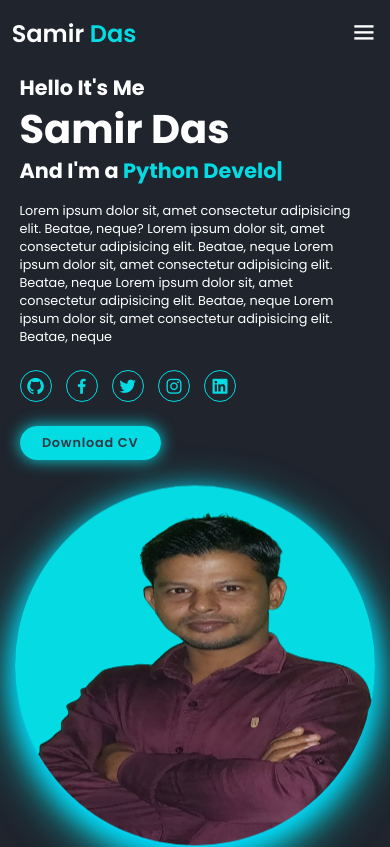
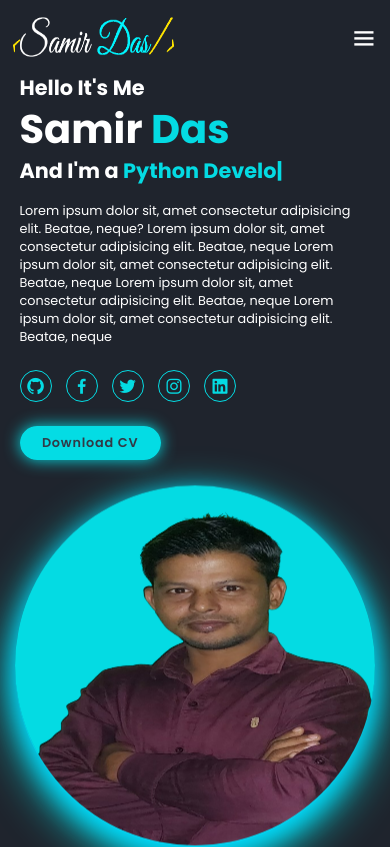
Before and after one commit to samircd4/my-portfolio, a plain HTML site: page index.html in a window 390 px wide. Shown: the top 847 px of the page. Drawn offline with nearby package versions, Linux system fonts and the light colour scheme.

Commit message:
Logo added

```diff
--- a/css/main.css
+++ b/css/main.css
@@ -35,7 +35,7 @@ section {
     top: 0;
     left: 0;
     width: 100%;
-    padding: 2rem 9%;
+    padding: 1rem 9%;
     display: flex;
     justify-content: space-between;
     align-items: center;
@@ -44,11 +44,12 @@ section {
 .header.sticky {
     border-bottom: .2rem solid rgba(0, 0, 0, 0.2);
 }
-.logo {
-    font-size: 3rem;
-    color: var(--text-color);
-    font-weight: 600;
+.logo img {
     cursor: default;
+    width: 18vw;
+    height: 60px;
+    margin: 0;
+    padding: 0;
 }
 .navbar a {
     font-size: var(--text-size);
@@ -88,7 +89,7 @@ span {
 }
 .home-content p {
     font-size: var(--text-size);
-    width: 35vw;
+    width: 45vw;
 }
 
 .circle-background {
@@ -403,6 +404,10 @@ span {
         width: 500px;
         height: 500px;
     }
+    .logo img {
+        width: 24vw;
+        height: 42px;
+    }
 }
 
 @media (max-width:992px) {
@@ -413,14 +418,14 @@ span {
         padding: 10rem 3% 2rem;
     }
     .circle-background{
-        width: 400px;
-        height: 400px;
-        margin: 5rem;
+        width: 350px;
+        height: 350px;
+        margin: 3rem;
     }
-    .home-img{
-        width: 400px;
-        height: 420px;
-        margin-top: 4rem;
+    .home-img {
+        width: 380px;
+        height: 340px;
+        margin-top: 3rem;
     }
     .about-img img {
         width: 400px;
@@ -437,6 +442,10 @@ span {
     }
     .footer{
         padding: 2rem 3%;
+    }
+    .logo img {
+        width: 30vw;
+        height: 42px;
     }
 }
 /* Tab */
@@ -506,6 +515,10 @@ span {
     .portfolio-container{
         grid-template-columns: repeat(2, 1fr);
     }
+    .logo img {
+        width: 35vw;
+        height: 42px;
+    }
 }
 @media (max-width:576px) {
     html{
@@ -517,4 +530,8 @@ span {
     .contact form .input-box input{
         width: 100%;
     }
+    .logo img {
+        width: 42vw;
+        height: 42px;
+    }
 }
--- a/index.html
+++ b/index.html
@@ -15,7 +15,7 @@
 <body>
     <!-- Header Design -->
     <header class="header">
-        <a href="#" class="logo">Samir <span>Das</span> </a>
+        <a href="#" class="logo"><img src="img/signature.png" alt=""></a>
         <i class='bx bx-menu' id="menu-icon"></i>
         <nav class="navbar">
             <a href="#home" class="active">Home</a>
@@ -29,7 +29,7 @@
     <section class="home" id="home">
         <div class="home-content">
             <h3>Hello It's Me</h3>
-            <h1>Samir Das</h1>
+            <h1>Samir <span>Das</span></h1>
             <h3>And I'm a <span class="multiple-text"></span></h3>
             <p>Lorem ipsum dolor sit, amet consectetur adipisicing elit. Beatae, neque? Lorem ipsum dolor sit, amet
                 consectetur adipisicing elit. Beatae, neque Lorem ipsum dolor sit, amet consectetur adipisicing elit.
```
Also changed, not shown: img/signature.png (added).
